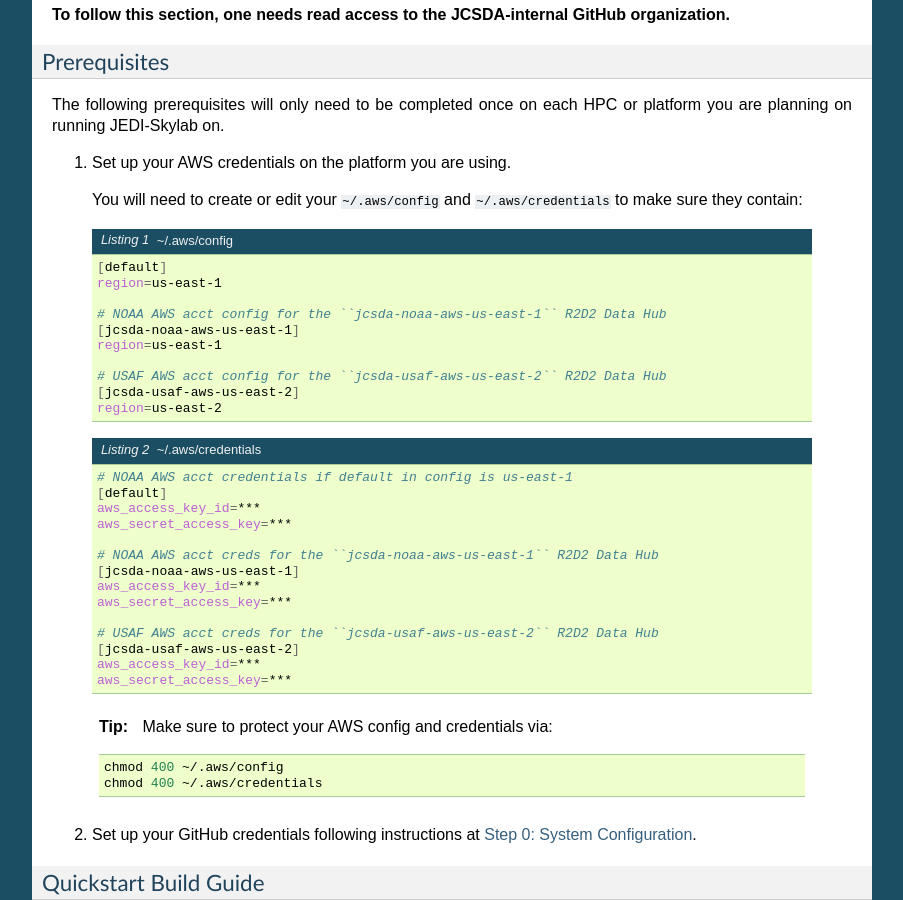
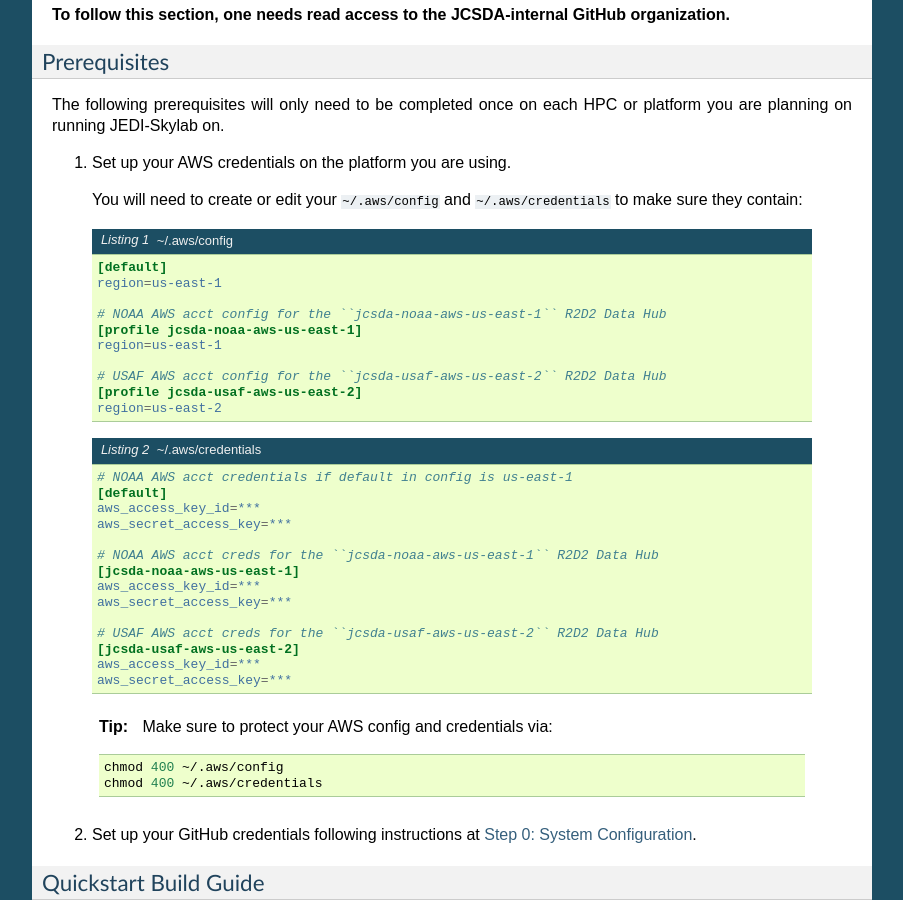
Before and after one commit to JCSDA/jedi-docs, a Sphinx documentation site: the page built from docs/using/running_skylab/running_skylab.rst, in a window 1280 px wide and 900 px high, scrolled down 779 px. Shown: the whole window, without its empty margins (198-1101 px from the left). Built offline with Sphinx 7.4.7, drawn with Linux system fonts in a browser that asks for light colours.

Commit message:
Fixed AWS credential style to match latest info (#879)

```diff
--- a/docs/using/running_skylab/running_skylab.rst
+++ b/docs/using/running_skylab/running_skylab.rst
@@ -54,21 +54,21 @@
   You will need to create or edit your ``~/.aws/config`` and
   ``~/.aws/credentials`` to make sure they contain:
 
-  .. code-block:: bash
+  .. code-block:: ini
     :caption: ~/.aws/config
 
     [default]
     region=us-east-1
 
     # NOAA AWS acct config for the ``jcsda-noaa-aws-us-east-1`` R2D2 Data Hub
-    [jcsda-noaa-aws-us-east-1]
+    [profile jcsda-noaa-aws-us-east-1]
     region=us-east-1
 
     # USAF AWS acct config for the ``jcsda-usaf-aws-us-east-2`` R2D2 Data Hub
-    [jcsda-usaf-aws-us-east-2]
+    [profile jcsda-usaf-aws-us-east-2]
     region=us-east-2
 
-  .. code-block:: bash
+  .. code-block:: ini
     :caption: ~/.aws/credentials
 
     # NOAA AWS acct credentials if default in config is us-east-1
```
